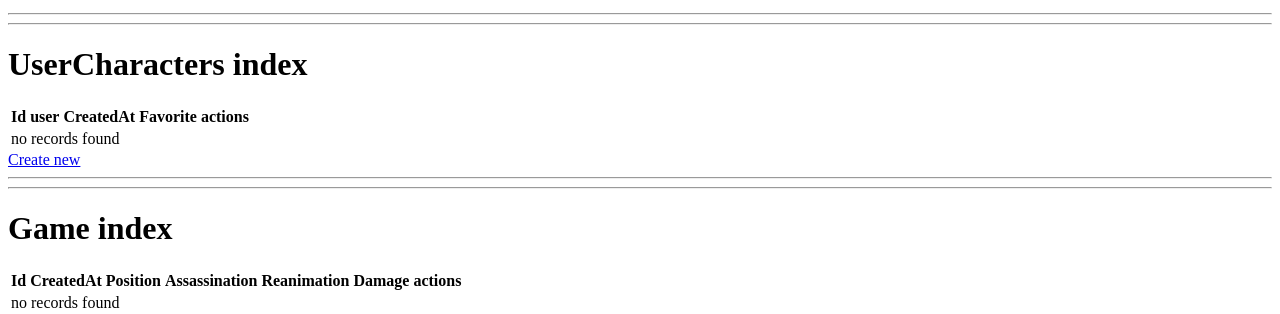
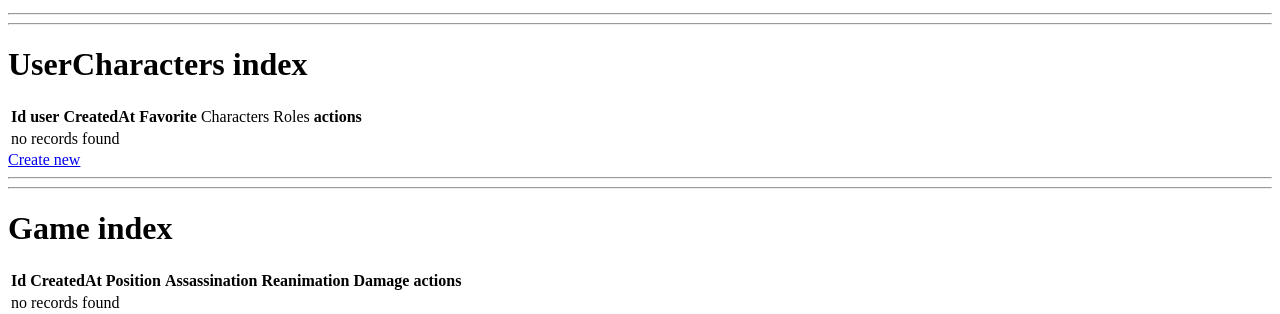
Before and after one commit to zimzim62000/tphello, a Symfony app: template templates/user_characters/index.html.twig in a window 1280 px wide. Shown: the part 147-461 px from the top of the page. Run offline with Twig, Linux system fonts and the light colour scheme; the template is opened without the code that fills it, so the values that code supplies are empty; some libraries are stand-ins or nearby versions.

Commit message:
question 1.6

```diff
--- a/templates/user_characters/index.html.twig
+++ b/templates/user_characters/index.html.twig
@@ -19,6 +19,7 @@
         </tr>
         </thead>
         <tbody>
+
         {% for character in characters %}
             <tr>
                 <td>{{ character.id }}</td>
@@ -53,7 +54,10 @@
                 <th>user</th>
                 <th>CreatedAt</th>
                 <th>Favorite</th>
+                <td> Characters</td>
+                <td> Roles </td>
                 <th>actions</th>
+
             </tr>
         </thead>
         <tbody>
@@ -63,6 +67,8 @@
                 <td>{{ user_character.user.username }}</td>
                 <td>{{ user_character.createdAt ? user_character.createdAt|date('Y-m-d H:i:s') : '' }}</td>
                 <td>{{ user_character.favorite ? 'Yes' : 'No' }}</td>
+                <td> {{ user_character.getCharacters().name }}</td>
+                <td> {{ user_character.getCharacters().role }}</td>
                 <td>
                     <a href="{{ path('user_characters_show', {'id': user_character.id}) }}">show</a>
                     <a href="{{ path('user_characters_edit', {'id': user_character.id}) }}">edit</a>
```
